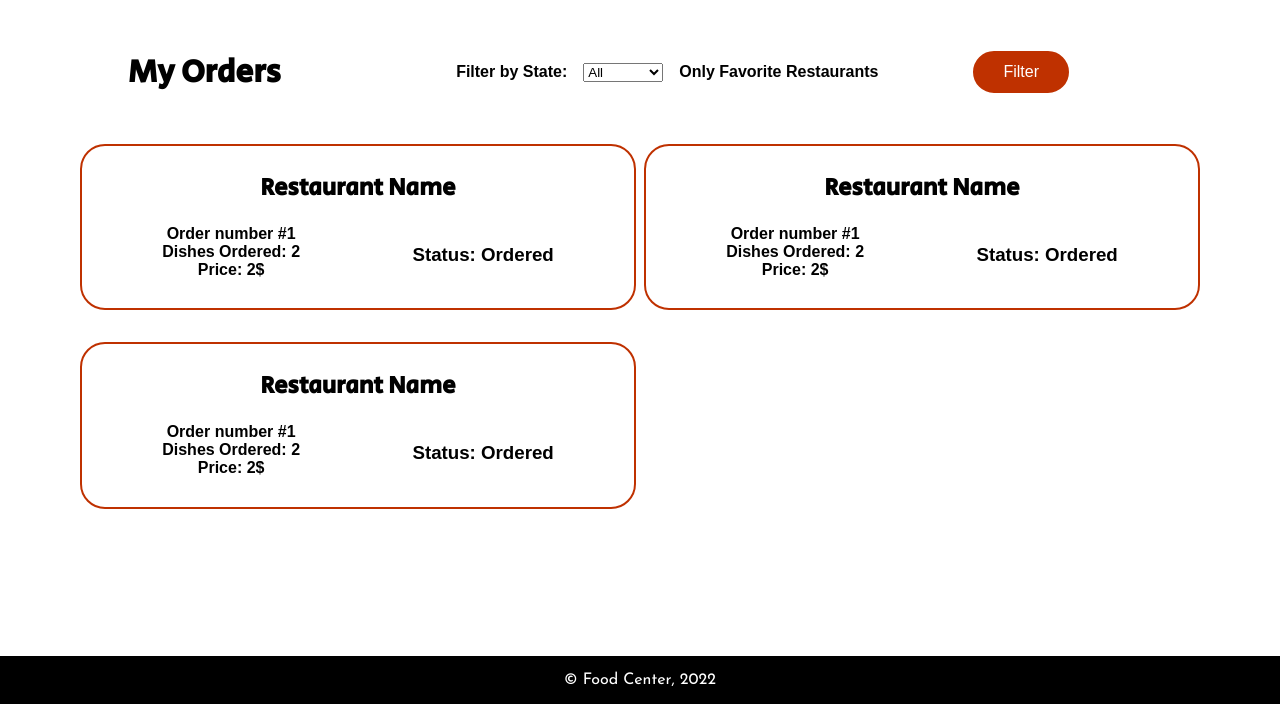
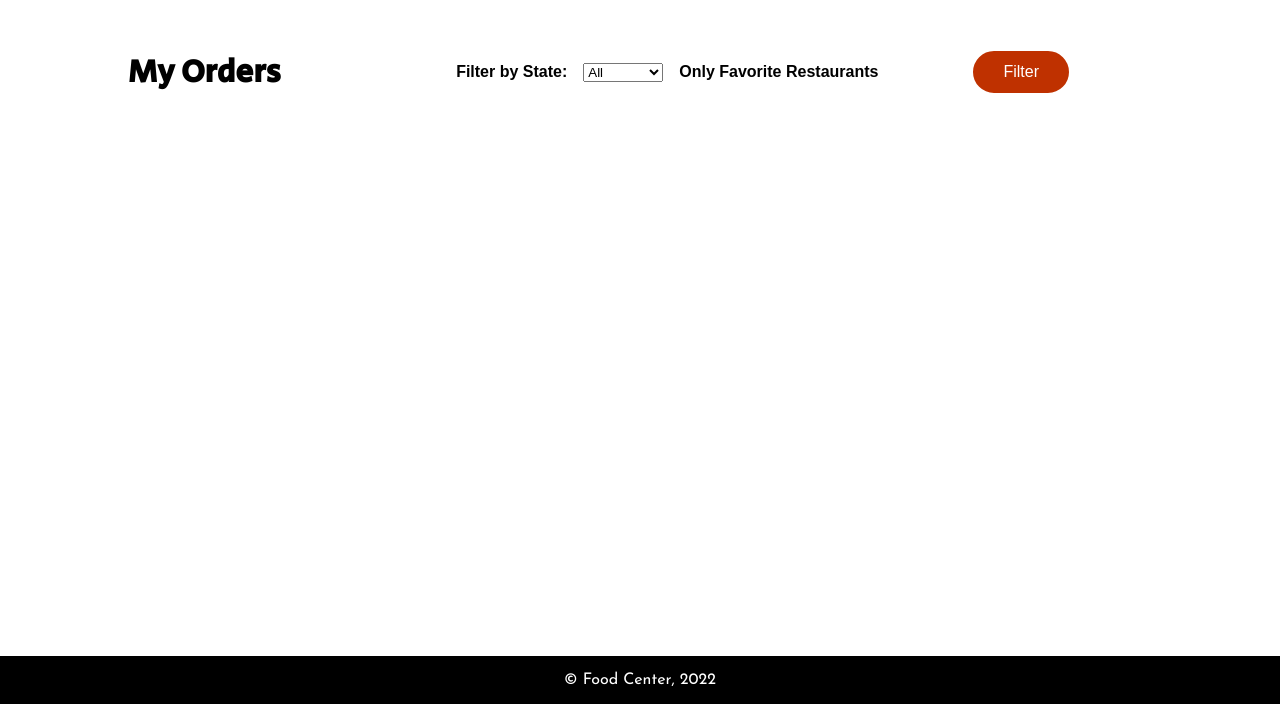
Before and after one commit to TiagoBranquinho/LTW_Project, a PHP site: page /my_orders.php?filter=&fav= in a window 1280 px wide. Shown: the part 96-800 px from the top of the page. Run offline with PHP 8.4, Linux system fonts and the light colour scheme; the visitor is signed in with stand-in values (Sample User, id 1); data comes from the database, SQL or seed files in the repository; some web fonts are replaced.

Commit message:
Finished My orders (still links to do

```diff
--- a/action_order.php
+++ b/action_order.php
@@ -9,11 +9,13 @@
     $counter = $_POST['resquestsNr'];
     $start = 1;
     $valid = 0;
+    $id = getCurrID(getDatabaseConnection(), "orderID", "Orders");
+
     while($counter > 0){
         if(isset($_POST['element' . $start]) ){
             if($_POST['quantity' . $start] > 0){
                 $valid = 1;
-                $order = new Order(0,"Received", $_POST['restaurantID'], $_POST['element' . $start], $_POST['quantity' . $start], $_SESSION['username']);
+                $order = new Order($id,"Received", $_POST['restaurantID'], $_POST['element' . $start], $_POST['quantity' . $start], $_SESSION['username']);
                 Order::registerOrder(getDatabaseConnection(), $order);
             }
             $counter--;
@@ -23,6 +25,6 @@
     if(!$valid)
         header('Location: ' . $_SERVER['HTTP_REFERER']);
     else
-        header('Location: my_orders.php?filter=All');
+        header('Location: my_orders.php?filter=All&fav=off');
     }
     ?>
--- a/database/database.sql
+++ b/database/database.sql
@@ -55,7 +55,7 @@ CREATE TABLE Orders
     dishID        integer CONSTRAINT fk_order_dish REFERENCES Dish (dishID) ,
     quantity      integer NOT NULL,
     username      NVARCHAR(120) CONSTRAINT fk_order_username REFERENCES User (username),
-    PRIMARY KEY(orderID, restaurantID)
+    PRIMARY KEY(orderID, restaurantID, dishID)
 );
 
 CREATE TABLE Dish
--- a/database/dish.class.php
+++ b/database/dish.class.php
@@ -21,6 +21,23 @@
     }
 
 
+
+static function getDish(PDO $db, int $id) {
+    $stmt = $db->prepare('SELECT * FROM Dish WHERE dishID = ?');
+    $stmt->execute(array($id));
+
+    $dish = $stmt->fetch();
+    $thisDish = new Dish(
+    $dish['name'],
+    $dish['restaurantID'],
+    $dish['price'],
+    $dish['category'],
+    $dish['discount']);
+
+    $thisDish->dishID = $dish['dishID'];
+    $thisDish->imageID = $dish['imageID'];
+    return $thisDish;
+}
 static function getRestaurantDishes(PDO $db, int $id) {
     $stmt = $db->prepare('SELECT * FROM Dish WHERE restaurantID = ?');
     $stmt->execute(array($id));
--- a/database/order.class.php
+++ b/database/order.class.php
@@ -13,17 +13,13 @@
 
     public function __construct(int $orderID, string $state, int $restaurantID, int $dishID, int $quantity, string $username)
     {
-      if($orderID === 0)
-        $this->orderID = getCurrID(getDatabaseConnection(), "orderID", "Orders");
-      else
-        $this->orderID = $orderID;
+      $this->orderID = $orderID;
       $this->state = $state;
       $this->restaurantID = $restaurantID;
       $this->dishID = $dishID;
       $this->quantity = $quantity;
       $this->username = $username;
     }
-
 
 static function filterOrders(array &$orderList, string $filter) {
   $newArr = array();
@@ -37,10 +33,11 @@ static function filterOrders(array &$orderList, string $filter) {
 }
 static function getUserOrders(PDO $db, string $username, string $favourite) {
 
-  if($favourite === "false"){
-    $querry = 'SELECT *
+  if($favourite === "off"){
+    $querry = 'SELECT orderID, state, restaurantID, min(dishID) as min_dish, quantity, username
     FROM Orders
-    WHERE Orders.username = ?';
+    WHERE Orders.username = ?
+    group by orderID';
   }
   else{
     $querry = 'SELECT *
@@ -57,7 +54,7 @@ static function getUserOrders(PDO $db, string $username, string $favourite) {
           $order['orderID'],
           $order['state'],
           $order['restaurantID'],
-          $order['dishID'],
+          $order['min_dish'],
           $order['quantity'],
           $order['username']
       );
@@ -77,24 +74,44 @@ static function getOrdersStates(PDO $db) {
   return $states;
 }
 
-static function getOrder(PDO $db) {
-  $stmt = $db->prepare('SELECT * FROM Restaurant');
-  $stmt->execute();
+static function getOrder(PDO $db, int $id) {
+  $stmt = $db->prepare('SELECT * FROM Orders WHERE orderID = ?');
+  $stmt->execute(array($id));
 
-  $restaurants = array();
-  while($restaurant = $stmt->fetch()){
-      $thisRestaurant = new Restaurant(
-          $restaurant['name'],
-          $restaurant['category'],
-          $restaurant['address']
-      );
+  $order = $stmt->fetch();
+  return new Order(
+  $order['orderID'],
+  $order['state'],
+  $order['restaurantID'],
+  $order['dishID'],
+  $order['quantity'],
+  $order['username']);
+}
 
-      $thisRestaurant->restaurantID = $restaurant['restaurantID'];
-      $thisRestaurant->imageID = $restaurant['imageID'];
-      array_push($restaurants, $thisRestaurant);
+static function getOrderPrice(PDO $db, int $id) {
+  $stmt = $db->prepare('SELECT dishID, quantity from Orders WHERE orderID = ?');
+  $stmt->execute(array($id));
+
+  $dishes = array();
+  while($dish = $stmt->fetch()){
+    array_push($dishes, array($dish['dishID'], $dish['quantity']));
   }
-  return $restaurants;
+  $sum = 0;
+  foreach($dishes as $dish){
+    $sum += (Dish::getDish(getDatabaseConnection(), $dish[0])->price * $dish[1]);
+  }
+  return $sum;
 }
+
+static function getNumDishes(PDO $db, int $id) {
+  $stmt = $db->prepare('SELECT SUM(quantity) as value_sum FROM Orders WHERE orderID = ?');
+  $stmt->execute(array($id));
+
+  $value = $stmt->fetch();
+  return $value['value_sum'];
+
+}
+
 
 static function registerOrder(PDO $db, Order $order) {;
   $stmt = $db->prepare('INSERT INTO Orders VALUES(?,?,?,?,?,?)');
--- a/database/restaurant.class.php
+++ b/database/restaurant.class.php
@@ -59,10 +59,13 @@
     $stmt->execute(array($id));
 
     $restaurant = $stmt->fetch();
-    return new Restaurant(
+    $thisRestaurant = new Restaurant(
     $restaurant['name'],
     $restaurant['category'],
     $restaurant['address']);
+    $thisRestaurant->restaurantID = $restaurant['restaurantID'];
+    $thisRestaurant->imageID = $restaurant['imageID'];
+    return $thisRestaurant;
 }
 
   static function getCategories(PDO $db) {
--- a/my_orders.php
+++ b/my_orders.php
@@ -5,54 +5,4 @@
     include_once('templates/my_orders.tpl.php');
     output_header();
     output_my_orders_list($_SESSION['username']);
-?>
-    <ul id="orders">
-        <li>
-            <article class="order">
-                <section>
-                    <h2>Restaurant Name</h2>
-                </section>
-                <section>
-                    <div>
-                        <h4>Order number #1</h4>
-                        <h4>Dishes Ordered: 2</h4>
-                        <h4>Price: 2$</h4>
-                    </div>
-                    <h3>Status: Ordered</h3>
-                </section>
-            </article>
-        </li>
-        <li>
-            <article class="order">
-                <section>
-                    <h2>Restaurant Name</h2>
-                </section>
-                <section>
-                    <div>
-                        <h4>Order number #1</h4>
-                        <h4>Dishes Ordered: 2</h4>
-                        <h4>Price: 2$</h4>
-                    </div>
-                    <h3>Status: Ordered</h3>
-                </section>
-            </article>
-        </li>
-        <li>
-            <article class="order">
-                <section>
-                    <h2>Restaurant Name</h2>
-                </section>
-                <section>
-                    <div>
-                        <h4>Order number #1</h4>
-                        <h4>Dishes Ordered: 2</h4>
-                        <h4>Price: 2$</h4>
-                    </div>
-                    <h3>Status: Ordered</h3>
-                </section>
-            </article>
-        </li>
-    </ul>
-
-</main>
-<?php output_footer();?>
+    output_footer();?>
```
Also changed, not shown: templates/my_orders.tpl.php (+31 -2 lines), database/database.db.
